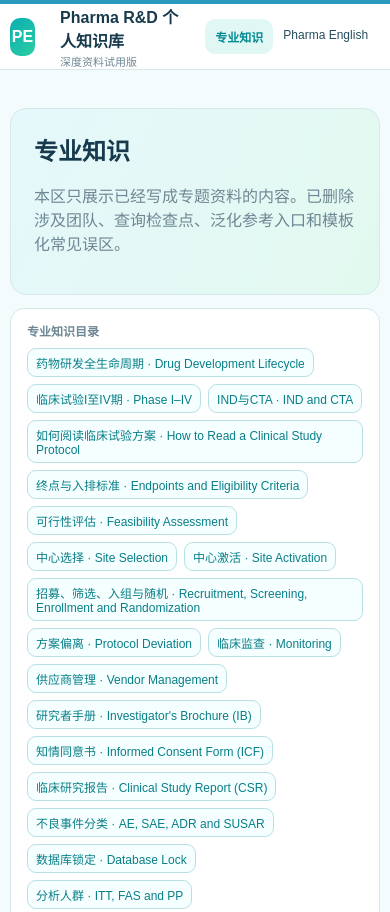
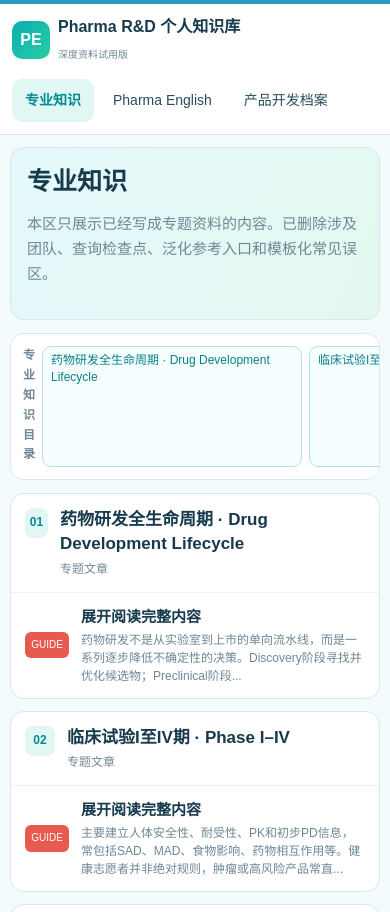
Before and after one commit to Xichen622/pharma-rnd-library, a plain HTML site: page index.html in a window 390 px wide. Shown: the top 912 px of the page. Drawn offline with Linux system fonts and the light colour scheme.

Commit message:
Improve iPhone mobile layout

```diff
--- a/index.html
+++ b/index.html
@@ -27,7 +27,271 @@ nav label:hover,.tab-menu label:hover{background:#e1f7f4;color:#008b94}
 .panel-directory a:hover{background:#e1f7f4}
 .content-panel section[id]{scroll-margin-top:88px}
 @media(max-width:850px){.tab-menu{display:none}nav{display:flex;overflow-x:auto;white-space:nowrap}nav label{font-size:12px;padding:9px 10px}}
-</style></head><body>
+/* ===== iPhone mobile layout ===== */
+@media screen and (max-width: 850px) {
+
+  html,
+  body {
+    width: 100%;
+    max-width: 100%;
+    overflow-x: hidden;
+    -webkit-text-size-adjust: 100%;
+  }
+
+  body {
+    font-size: 16px;
+    line-height: 1.65;
+  }
+
+  header {
+    position: sticky;
+    top: 0;
+    width: 100%;
+    height: auto;
+    min-height: 64px;
+    padding:
+      max(10px, env(safe-area-inset-top))
+      12px
+      10px;
+    gap: 8px;
+    flex-wrap: wrap;
+  }
+
+  .brand {
+    min-width: 0;
+    flex: 1;
+  }
+
+  .brand b {
+    font-size: 16px;
+  }
+
+  .brand small {
+    font-size: 10px;
+  }
+
+  nav {
+    order: 3;
+    width: 100%;
+    display: flex;
+    overflow-x: auto;
+    gap: 6px;
+    padding: 4px 0 2px;
+    white-space: nowrap;
+    scrollbar-width: none;
+    -webkit-overflow-scrolling: touch;
+  }
+
+  nav::-webkit-scrollbar {
+    display: none;
+  }
+
+  nav label {
+    flex: 0 0 auto;
+    min-height: 42px;
+    padding: 10px 13px;
+    font-size: 14px;
+  }
+
+  .layout {
+    display: block;
+    width: 100%;
+    max-width: 100%;
+    margin: 12px 0;
+    padding:
+      0
+      max(10px, env(safe-area-inset-right))
+      calc(24px + env(safe-area-inset-bottom))
+      max(10px, env(safe-area-inset-left));
+  }
+
+  .side {
+    display: none;
+  }
+
+  main,
+  .content-panel,
+  .hero,
+  .bundle,
+  details,
+  summary,
+  .body,
+  .article,
+  .pack {
+    width: 100%;
+    min-width: 0;
+    max-width: 100%;
+  }
+
+  .hero {
+    padding: 18px 16px;
+    border-radius: 14px;
+  }
+
+  .hero h1 {
+    font-size: 25px;
+    line-height: 1.25;
+  }
+
+  .hero p {
+    font-size: 15px;
+    line-height: 1.65;
+  }
+
+  .panel-directory {
+    display: flex;
+    flex-wrap: nowrap;
+    overflow-x: auto;
+    padding: 12px;
+    -webkit-overflow-scrolling: touch;
+  }
+
+  .panel-directory a {
+    flex: 0 0 auto;
+    max-width: 260px;
+    white-space: normal;
+    line-height: 1.4;
+  }
+
+  .bundle {
+    margin: 12px 0;
+    border-radius: 14px;
+  }
+
+  .bundlehead {
+    padding: 14px;
+    align-items: flex-start;
+  }
+
+  .bundlehead h2 {
+    font-size: 17px;
+    line-height: 1.4;
+    overflow-wrap: anywhere;
+  }
+
+  .bundlehead small {
+    display: block;
+    margin-top: 4px;
+    font-size: 12px;
+    line-height: 1.5;
+    overflow-wrap: anywhere;
+  }
+
+  summary {
+    grid-template-columns: 44px minmax(0, 1fr);
+    padding: 13px 14px;
+  }
+
+  .title,
+  .sub {
+    overflow-wrap: anywhere;
+    word-break: normal;
+  }
+
+  .title {
+    font-size: 15px;
+    line-height: 1.45;
+  }
+
+  .sub {
+    font-size: 12px;
+    line-height: 1.5;
+  }
+
+  .body,
+  .article,
+  .pack {
+    padding: 8px 15px 22px;
+    overflow-x: hidden;
+  }
+
+  .body h4,
+  .article h4,
+  .pack h4 {
+    font-size: 16px;
+    line-height: 1.4;
+    margin-top: 20px;
+  }
+
+  .body p,
+  .body li,
+  .article p,
+  .article li,
+  .pack p,
+  .pack li {
+    font-size: 15px;
+    line-height: 1.75;
+    overflow-wrap: anywhere;
+  }
+
+  .body ul,
+  .article ul,
+  .pack ul {
+    padding-left: 21px;
+  }
+
+  .quote,
+  .sample,
+  .dialog,
+  .case,
+  .structure,
+  .practice {
+    width: 100%;
+    max-width: 100%;
+    padding: 12px;
+    overflow-wrap: anywhere;
+  }
+
+  /* Tables remain readable without shrinking the whole page */
+  .vocab {
+    display: block;
+    width: 100%;
+    max-width: 100%;
+    overflow-x: auto;
+    border-collapse: collapse;
+    -webkit-overflow-scrolling: touch;
+  }
+
+  .vocab tbody {
+    display: table;
+    width: 100%;
+    min-width: 560px;
+  }
+
+  .vocab th,
+  .vocab td,
+  .vocab td.term,
+  .vocab td:nth-child(2) {
+    white-space: normal;
+    overflow-wrap: anywhere;
+    word-break: normal;
+    min-width: 130px;
+    padding: 9px;
+    font-size: 13px;
+    line-height: 1.55;
+  }
+
+  .vocab td.term {
+    min-width: 145px;
+  }
+
+  .stats,
+  .metrics {
+    display: grid;
+    grid-template-columns: repeat(2, minmax(0, 1fr));
+    gap: 10px;
+  }
+
+  .cols,
+  .twocol,
+  .dialog {
+    grid-template-columns: 1fr;
+  }
+
+  .ptag {
+    margin-bottom: 5px;
+  }
+}</style></head><body>
 <input checked="" class="tab-state" id="tab-knowledge" name="main-tab" type="radio"/>
 <input class="tab-state" id="tab-english" name="main-tab" type="radio"/>
 <input class="tab-state" id="tab-products" name="main-tab" type="radio"/>
```
